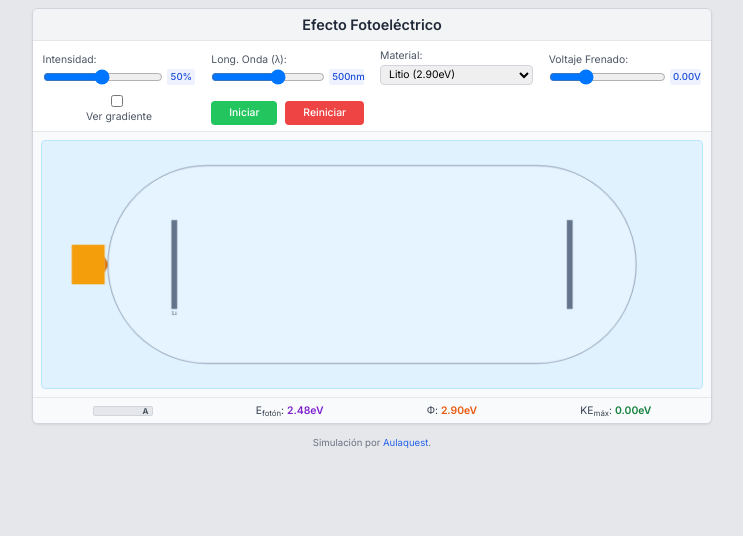
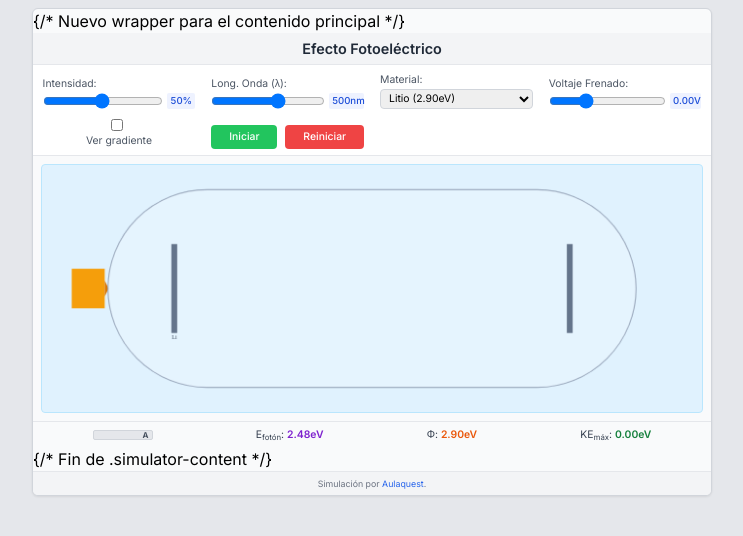
Before and after one commit to aulaquest/efecto-fotoelectrico, a plain HTML site: page index.html in a window 1280 px wide. Shown: the whole page, without its empty margins (268-1011 px from the left). Drawn offline with nearby package versions, Linux system fonts and the light colour scheme.

Commit message:
Update index.html

```diff
--- a/index.html
+++ b/index.html
@@ -14,9 +14,8 @@
             margin: 0;
             padding: 0.25em;
             display: flex;
-            flex-direction: column; /* Para apilar simulador y footer */
-            justify-content: flex-start; /* Alinear al inicio */
-            align-items: center;
+            justify-content: center; /* Centrar el simulador en la página */
+            align-items: flex-start;
             min-height: 100vh;
         }
         .simulator-container-main {
@@ -28,6 +27,12 @@
             background-color: #f9fafb;
             box-shadow: 0 1px 3px rgba(0,0,0,0.05), 0 1px 2px rgba(0,0,0,0.03);
             overflow: hidden;
+            display: flex; /* Para organizar el footer interno */
+            flex-direction: column; /* Para apilar el footer interno */
+        }
+
+        .simulator-content { /* Nuevo div para agrupar todo excepto el footer interno */
+            flex-grow: 1;
         }
 
         .simulator-container-main .main-title {
@@ -159,18 +164,20 @@
             font-weight: 600;
         }
 
-        .page-footer {
+        .internal-footer { /* Estilo para el pie de página DENTRO del simulador */
             width: 100%;
             text-align: center;
-            padding: 0.5rem 0;
-            font-size: 0.6rem;
-            color: #6b7280;
+            padding: 0.3rem 0; /* Padding reducido */
+            font-size: 0.55rem; /* Muy pequeño */
+            color: #6b7280; /* text-gray-500 */
+            background-color: #f3f4f6; /* Mismo fondo que el título */
+            border-top: 1px solid #e5e7eb; /* Separador */
         }
-        .page-footer a {
+        .internal-footer a {
             color: #2563eb;
             text-decoration: none;
         }
-        .page-footer a:hover {
+        .internal-footer a:hover {
             text-decoration: underline;
         }
 
@@ -214,6 +221,7 @@
 </head>
 <body>
     <div class="simulator-container-main w-full">
+        <div class="simulator-content"> {/* Nuevo wrapper para el contenido principal */}
             <header>
                 <h1 class="main-title">Efecto Fotoeléctrico</h1>
             </header>
@@ -276,10 +284,11 @@
                 <p>Φ: <span id="workFunctionDisplay" class="data-value text-orange-600">0.00eV</span></p>
                 <p>KE<sub>máx</sub>: <span id="kineticEnergyDisplay" class="data-value text-green-700">0.00eV</span></p>
             </div>
-    </div>
-    <footer class="page-footer">
+        </div> {/* Fin de .simulator-content */}
+        <footer class="internal-footer">
             <p>Simulación por <a href="https://aulaquest.com" target="_blank" rel="noopener noreferrer">Aulaquest</a>.</p>
         </footer>
+    </div>
 
     <script>
     (function() {
```
Lines whose indentation alone changed are shown as unchanged.
